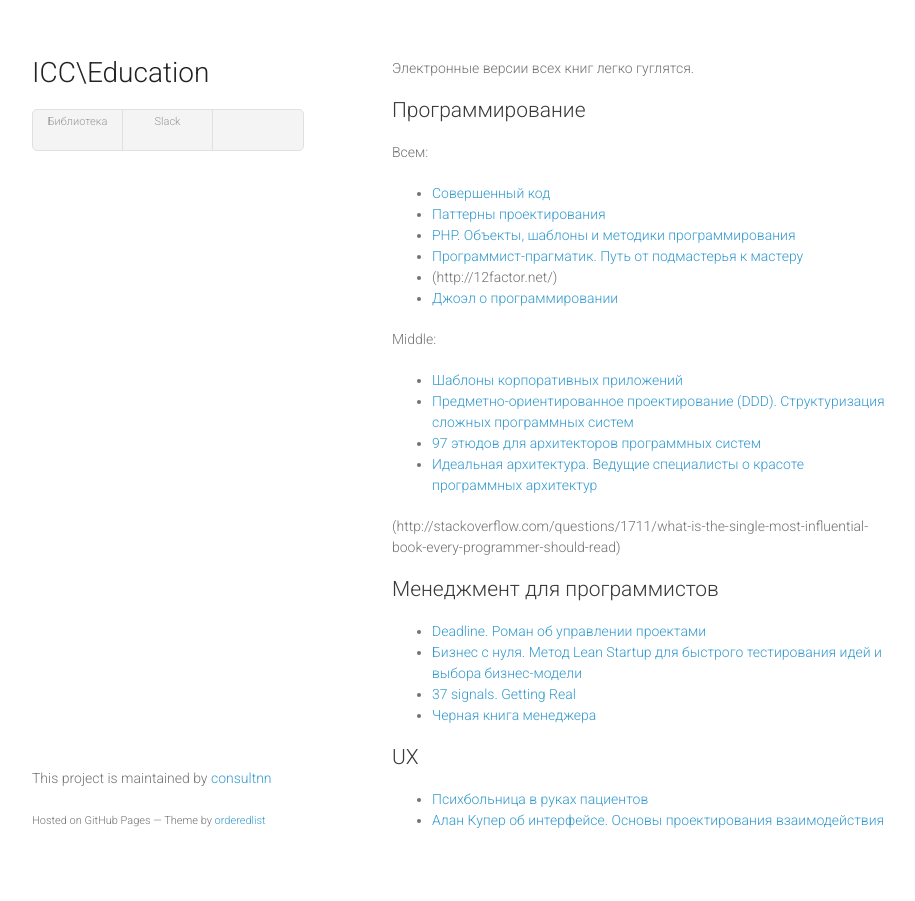
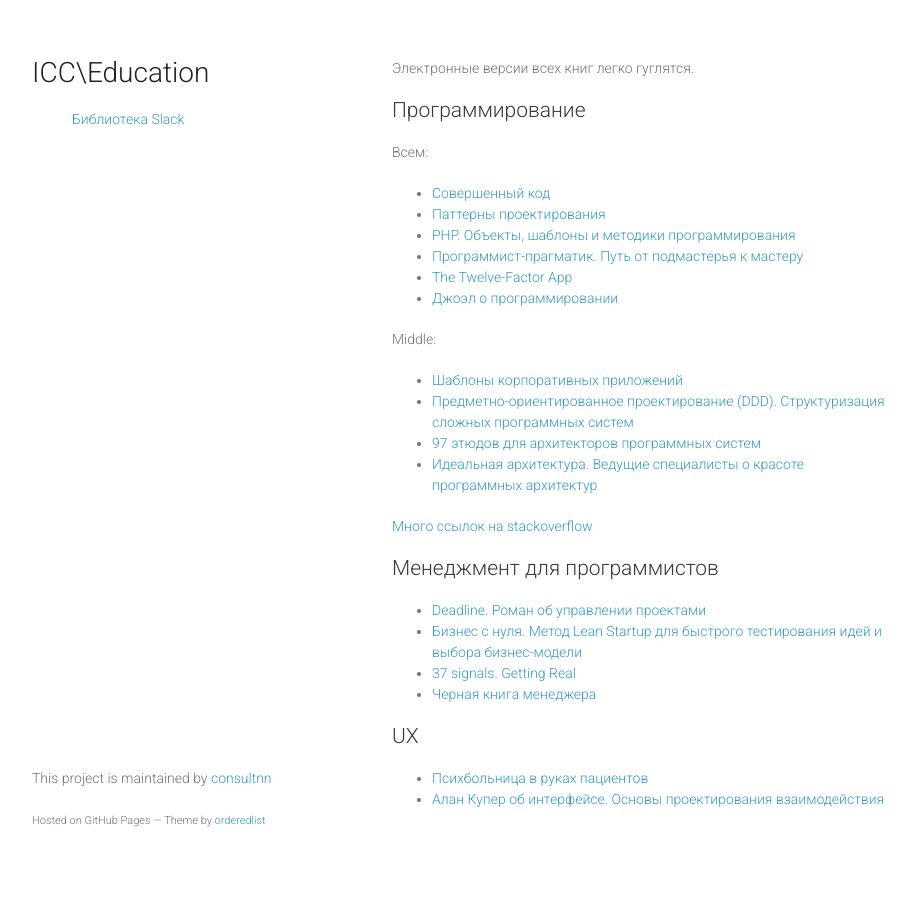
Before and after one commit to consultnn/education, a Jekyll site: the page built from library.md, in a window 1280 px wide. Shown: the whole page, without its empty margins (178-1093 px from the left). Built offline with Jekyll 4.4.1, drawn with Linux system fonts in a browser that asks for light colours; Markdown is read by kramdown in place of the engine named in the settings.

Commit message:
fix stylesheets

```diff
--- a/_layouts/index.html
+++ b/_layouts/index.html
@@ -18,14 +18,10 @@
     <header>
         <a href="/education"><h1>ICC\Education</h1></a>
 
-        <ul>
-            <li>
+        <menu>
             <a href="/education/library">Библиотека</a>
-            </li>
-            <li>
             <a href="https://icceducation.slack.com" target="_blank">Slack</a>
-            </li>
-        </ul>
+        </menu>
     </header>
     <section>
         {{content}}
--- a/library.md
+++ b/library.md
@@ -13,7 +13,7 @@ title: Библиотека
 * [Паттерны проектирования](http://www.ozon.ru/context/detail/id/20217137/)
 * [PHP. Объекты, шаблоны и методики программирования](https://www.ozon.ru/context/detail/id/5648968/)
 * [Программист-прагматик. Путь от подмастерья к мастеру](http://www.ozon.ru/context/detail/id/3353337/)
-* (http://12factor.net/)
+* [The Twelve-Factor App](http://12factor.net/)
 * [Джоэл о программировании](https://www.ozon.ru/context/detail/id/2820575/)
 
 Middle:
@@ -23,7 +23,7 @@ Middle:
 * [97 этюдов для архитекторов программных систем](https://www.ozon.ru/context/detail/id/5209853/)
 * [Идеальная архитектура. Ведущие специалисты о красоте программных архитектур](http://www.ozon.ru/context/detail/id/5430638/)
 
-(http://stackoverflow.com/questions/1711/what-is-the-single-most-influential-book-every-programmer-should-read)
+[Много ссылок на stackoverflow](http://stackoverflow.com/questions/1711/what-is-the-single-most-influential-book-every-programmer-should-read)
 
 ##Менеджмент для программистов
 
--- a/stylesheets/styles.css
+++ b/stylesheets/styles.css
@@ -109,47 +109,12 @@ header {
     -webkit-font-smoothing: subpixel-antialiased;
 }
 
-header ul {
-    list-style: none;
-    height: 40px;
-    padding: 0;
-    background: #f4f4f4;
-    border-radius: 5px;
-    border: 1px solid #e0e0e0;
-    width: 270px;
-}
-
-header li {
-    width: 89px;
-    float: left;
-    border-right: 1px solid #e0e0e0;
-    height: 40px;
-}
-
-header li:first-child a {
-    border-radius: 5px 0 0 5px;
-}
-
-header li:last-child a {
-    border-radius: 0 5px 5px 0;
-}
-
-header ul a {
-    line-height: 1;
-    font-size: 11px;
-    color: #999;
-    display: block;
-    text-align: center;
-    padding-top: 6px;
-    height: 34px;
-}
-
-header ul a:hover {
+header menu a:hover, header menu a:active,  {
     color: #999;
 }
 
-header ul a:active {
-    background-color: #f0f0f0;
+head menu a {
+    display: block;
 }
 
 strong {
@@ -157,16 +122,6 @@ strong {
     font-weight: 700;
 }
 
-header ul li + li + li {
-    border-right: none;
-    width: 89px;
-}
-
-header ul a strong {
-    font-size: 14px;
-    display: block;
-    color: #222;
-}
 
 section {
     width: 500px;
```
